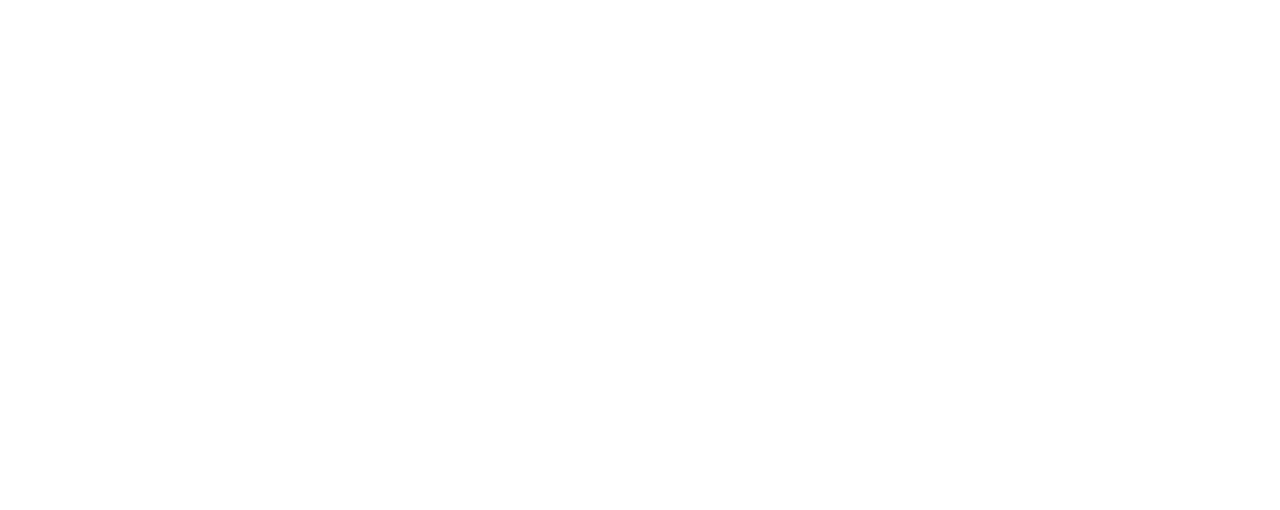
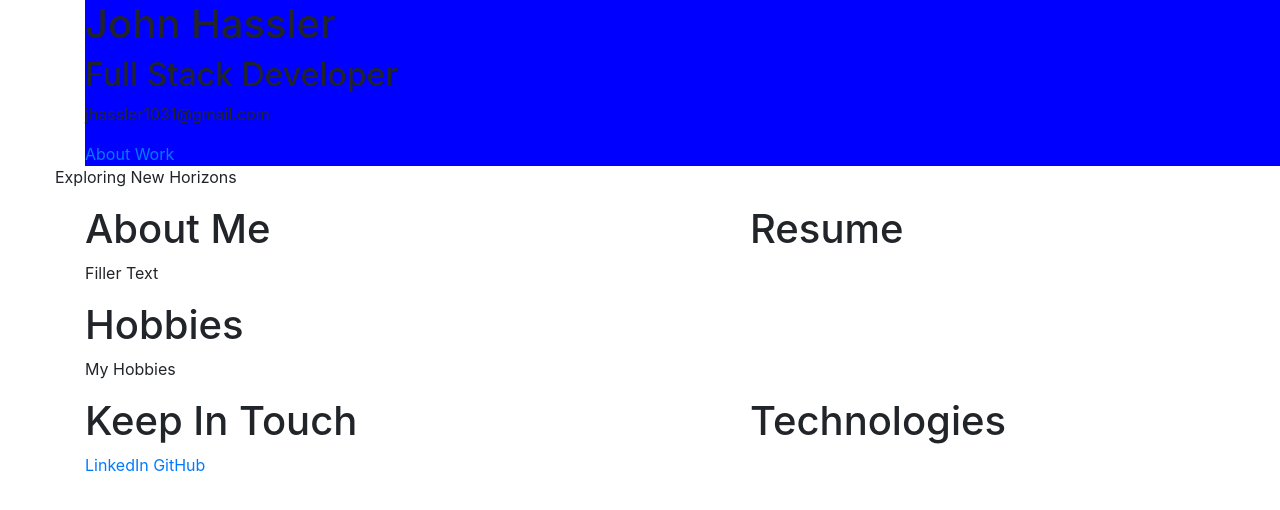
Before and after one commit to jhassler1031/portfolio-part2, a PHP site: page / in a window 1280 px wide. Before the commit the part shown is empty. Shown: the top 510 px of the page. Run offline with PHP 8.4, Linux system fonts and the light colour scheme.

Commit message:
fixed nav working

```diff
--- a/index.html
+++ b/index.html
@@ -9,6 +9,60 @@
   </head>
 
   <body>
+    <div class="container">
 
+      <header class="row">
+        <nav id="main-nav" class="col-12">
+          <div class="fixed-nav">
+            <div class="personal-info">
+              <h1>John Hassler</h1>
+              <h2>Full Stack Developer</h2>
+              <p>jhassler1031@gmail.com</p>
+            </div>
+
+            <div class="navi">
+              <a href="#">About</a>
+              <a href="#">Work</a>
+            </div>
+          </div>
+        </nav>
+
+        <div class="row justify-content-center headline-text">
+          <p>Exploring New Horizons</p>
+        </div>
+      </header>
+
+      <div id="about" class="row">
+        <div id="about-me" class="col-12 col-md-7">
+          <h1>About Me</h1>
+          <p id="about-me-text">
+            Filler Text
+          </p>
+          <h1>Hobbies</h1>
+          <p id="hobby-text">
+            My Hobbies
+          </p>
+        </div>
+
+        <div id="resume-text" class="col-12 col-md-5">
+          <h1>Resume</h1>
+
+        </div>
+
+        <div id="contact-info" class="cal-12 col-md-7">
+          <h1>Keep In Touch</h1>
+          <a href="#">LinkedIn</a>
+          <a href="#">GitHub</a>
+        </div>
+
+        <div id="tech-skills" class="col-12 col-md-5">
+          <h1>Technologies</h1>
+          <ul class="tech-list">
+
+          </ul>
+        </div>
+      </div>
+
+    </div>
   </body>
 </html>
--- a/styles.css
+++ b/styles.css
@@ -8,3 +8,22 @@ img {
 }
 
 /* Specific Elements */
+
+/* =========================== Header/NAV ============================== */
+header {
+  /* background: url(images/orange.jpg) no-repeat center top fixed; */
+  width: 100%;
+}
+
+.fixed-nav {
+  position: fixed;
+  top: 0;
+  background-color: blue;
+  /* background: url(images/orange.jpg) no-repeat center top fixed; */
+  width: 100%;
+  z-index: 10;
+}
+
+#main-nav {
+  min-height: 165px;
+}
```
Also changed, not shown: images/horizon.jpg (added), 1 other file.
